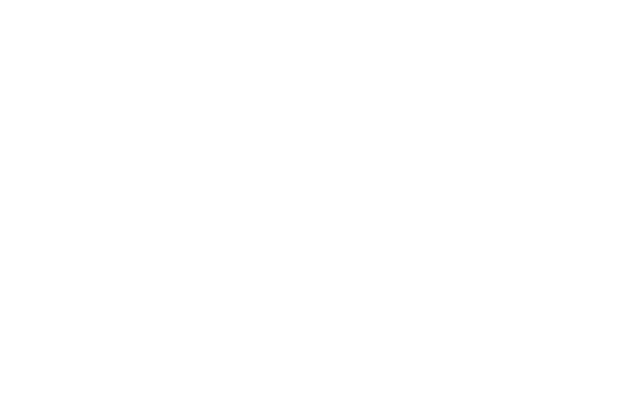
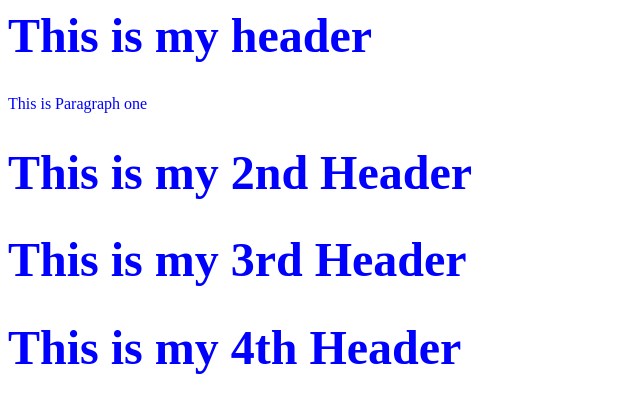
Before and after one commit to ashishidhol/HttpsRemoteRepo, a plain HTML site: page index.html in a window 1280 px wide. Shown: the whole page, without its empty margins (0-640 px from the left). Drawn offline with Linux system fonts and the light colour scheme.

Commit message:
added headers 3rd and 4th

```diff
--- a/index.html
+++ b/index.html
@@ -9,6 +9,12 @@ H1 {color:blue; font-size:300%}
   <head>
 </head>
 <body>
+<H1> This is my header </H1>
+<P> This is Paragraph one </P>
+<H1> This is my 2nd Header </H1>
+<H1> This is my 3rd Header </H1>
+<H1> This is my 4th Header </H1>
+
 </body>
 
 </html>
```
